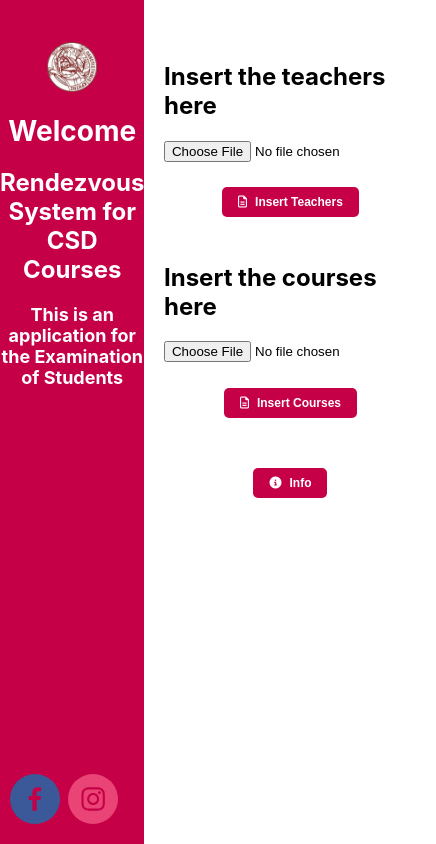
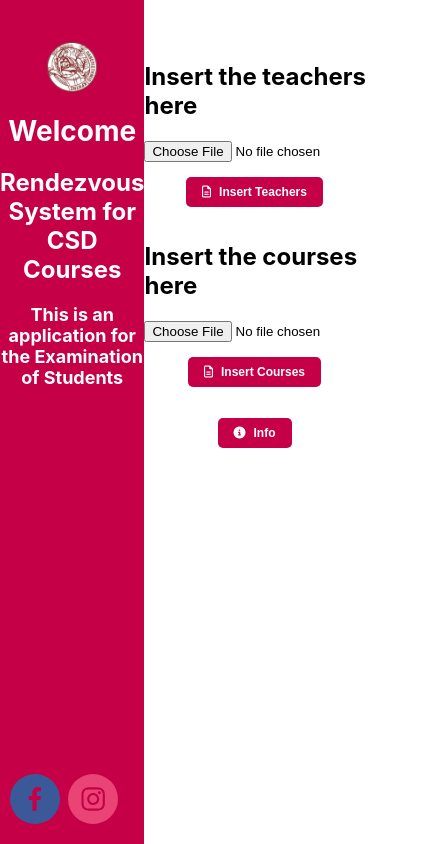
Before and after one commit to anestiskivro/CSD-Client, a React (Create React App) app: page /admin in a window 390 px wide. Shown: the top 844 px of the page, 436 px wide, since content can reach past the window. Built offline with nearby package versions, Linux system fonts and the light colour scheme.

Commit message:
error fix

```diff
--- a/src/components/admin_op.css
+++ b/src/components/admin_op.css
@@ -2,8 +2,6 @@
     flex: 1;
     background-color: #ffffff;
     padding-top: 5%;
-    padding-left: 5%;
-    padding-right: 5%;
 }
 
 .btn-group button {
@@ -25,8 +23,7 @@
     margin-right: 22%;
 }
 
-#import,
-#info {
+#import,#info  {
     margin-top: 6%;
     margin-bottom: 6%;
     margin-left: 7%;
@@ -67,74 +64,3 @@
     text-decoration: none;
     cursor: pointer;
 }
-
-@media (max-width: 768px) {
-    .right {
-        padding-top: 10%;
-        padding-left: 5%;
-        padding-right: 5%;
-    }
-
-    .btn-group button {
-        padding: 15px 20px;
-        margin-right: 10%;
-        margin-left: 10%;
-        float: none;
-        display: block;
-        margin: 5% auto;
-    }
-
-    #file {
-        margin-left: 10%;
-        margin-right: 10%;
-    }
-
-    #import,
-    #info {
-        margin-top: 8%;
-        margin-bottom: 8%;
-        margin-left: 10%;
-        margin-right: 10%;
-    }
-
-    .modal-content {
-        margin: 20% auto;
-        width: 90%;
-    }
-}
-
-@media (max-width: 480px) {
-    .right {
-        padding-top: 15%;
-        padding-left: 5%;
-        padding-right: 5%;
-    }
-
-    .btn-group button {
-        padding: 10px 15px;
-        margin-right: 5%;
-        margin-left: 5%;
-        font-size: 14px;
-        float: none;
-        display: block;
-        margin: 5% auto;
-    }
-
-    #file {
-        margin-left: 5%;
-        margin-right: 5%;
-    }
-
-    #import,
-    #info {
-        margin-top: 10%;
-        margin-bottom: 10%;
-        margin-left: 5%;
-        margin-right: 5%;
-    }
-
-    .modal-content {
-        margin: 25% auto;
-        width: 95%;
-    }
-}
--- a/src/components/admin_op.js
+++ b/src/components/admin_op.js
@@ -35,7 +35,7 @@ function AdminOp() {
             }
         } catch (error) {
             console.error('Error:', error);
-            alert('An error occurred. Please try again later.');
+            alert('The insertion of file teachers was not succesful');
         }
     };
 
@@ -63,7 +63,7 @@ function AdminOp() {
             }
         } catch (error) {
             console.error('Error:', error);
-            alert('An error occurred. Please try again later.');
+            alert('The insertion of file courses was not succesful');
         }
     };
 
```
